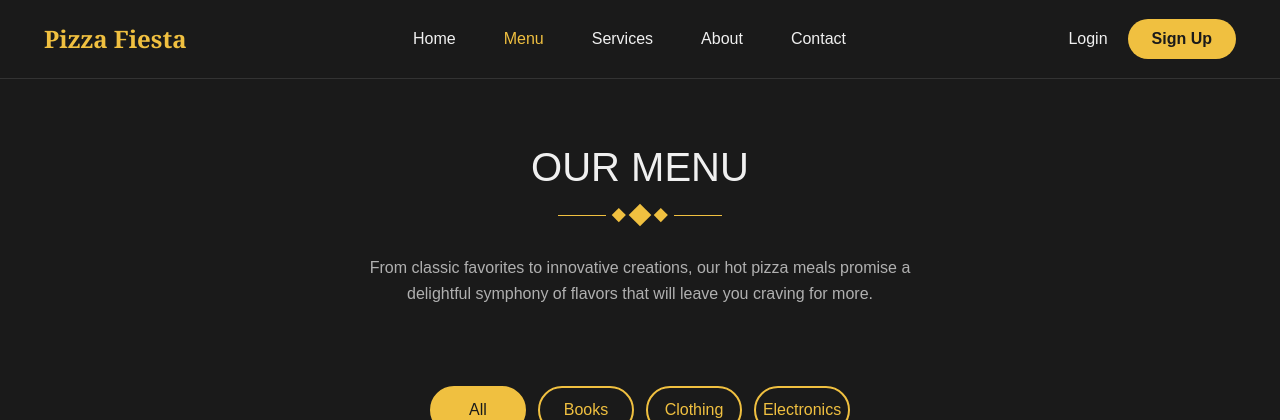
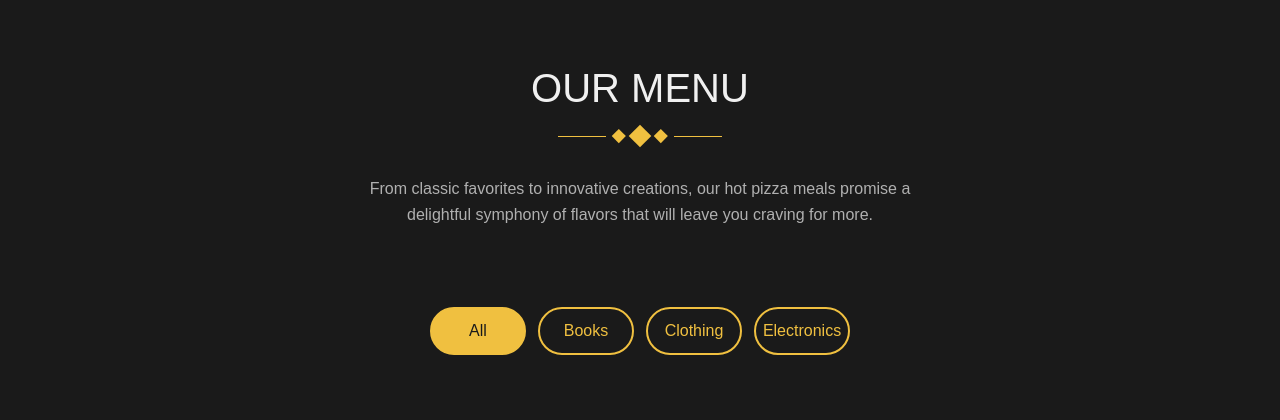
Before and after one commit to OmarNabil05/BfCAI_Web_Team, a PHP site: page /modules/menu/menu.php in a window 1280 px wide. Shown: the top 420 px of the page. Run offline with PHP 8.4, Linux system fonts and the light colour scheme; data comes from the database, SQL or seed files in the repository.

Commit message:
refactor: clean up menu.php by removing unused navigation bar and comments

```diff
--- a/modules/menu/menu.php
+++ b/modules/menu/menu.php
@@ -1,15 +1,13 @@
 <?php
-// Include database connection
 require_once '../../config/db.php';
 
-// Fetch all categories
+
 $categories_query = "SELECT * FROM categories ORDER BY name ASC";
 $categories_result = $conn->query($categories_query);
 
-// Get selected category (default to first category or 'all')
+
 $selected_category = isset($_GET['category']) ? (int)$_GET['category'] : 0;
 
-// Fetch items based on selected category
 if ($selected_category > 0) {
     $items_query = "SELECT i.*, c.name as category_name
                     FROM items i
@@ -21,7 +19,6 @@ if ($selected_category > 0) {
     $stmt->execute();
     $items_result = $stmt->get_result();
 } else {
-    // Show all items
     $items_query = "SELECT i.*, c.name as category_name
                     FROM items i
                     JOIN categories c ON i.category_id = c.id
@@ -45,55 +42,6 @@ if ($selected_category > 0) {
       padding: 0;
     }
 
-    /* Navigation Bar */
-    .navbar {
-      background-color: #1a1a1a;
-      padding: 1rem 2rem;
-      border-bottom: 1px solid #333;
-    }
-
-    .navbar-brand {
-      color: #f0c040 !important;
-      font-size: 1.5rem;
-      font-weight: bold;
-      font-family: 'Georgia', serif;
-    }
-
-    .navbar-nav .nav-link {
-      color: #f0f0f0 !important;
-      margin: 0 1rem;
-      font-weight: 500;
-      transition: color 0.3s ease;
-    }
-
-    .navbar-nav .nav-link:hover,
-    .navbar-nav .nav-link.active {
-      color: #f0c040 !important;
-    }
-
-    .btn-login {
-      color: #f0f0f0 !important;
-      border: none;
-      background: transparent;
-      margin-right: 0.5rem;
-    }
-
-    .btn-signup {
-      background-color: #f0c040;
-      color: #1a1a1a !important;
-      padding: 0.5rem 1.5rem;
-      border-radius: 50px;
-      border: none;
-      font-weight: 600;
-      transition: all 0.3s ease;
-    }
-
-    .btn-signup:hover {
-      background-color: #ffdb70;
-      transform: scale(1.05);
-    }
-
-    /* Menu Container */
     .menu-container {
       max-width: 64rem;
       margin: 0 auto;
@@ -135,7 +83,6 @@ if ($selected_category > 0) {
       line-height: 1.6;
     }
 
-    /* Menu Buttons */
     .menu-buttons {
       display: flex;
       justify-content: center;
@@ -172,7 +119,6 @@ if ($selected_category > 0) {
       transform: scale(0.97);
     }
 
-    /* Product Grid */
     .products-container {
       max-width: 1200px;
       margin: 0 auto;
@@ -286,40 +232,6 @@ if ($selected_category > 0) {
 </head>
 <body>
 
-  <!-- Navigation Bar -->
-  <nav class="navbar navbar-expand-lg">
-    <div class="container-fluid">
-      <a class="navbar-brand" href="#">Pizza Fiesta</a>
-      <button class="navbar-toggler" type="button" data-bs-toggle="collapse" data-bs-target="#navbarNav">
-        <span class="navbar-toggler-icon"></span>
-      </button>
-      <div class="collapse navbar-collapse" id="navbarNav">
-        <ul class="navbar-nav mx-auto">
-          <li class="nav-item">
-            <a class="nav-link" href="#">Home</a>
-          </li>
-          <li class="nav-item">
-            <a class="nav-link active" href="#">Menu</a>
-          </li>
-          <li class="nav-item">
-            <a class="nav-link" href="#">Services</a>
-          </li>
-          <li class="nav-item">
-            <a class="nav-link" href="#">About</a>
-          </li>
-          <li class="nav-item">
-            <a class="nav-link" href="#">Contact</a>
-          </li>
-        </ul>
-        <div class="d-flex">
-          <button class="btn btn-login">Login</button>
-          <button class="btn btn-signup">Sign Up</button>
-        </div>
-      </div>
-    </div>
-  </nav>
-
-  <!-- Menu Header -->
   <div class="menu-container">
     <h1 class="mb-3">OUR MENU</h1>
 
@@ -336,7 +248,6 @@ if ($selected_category > 0) {
     </p>
   </div>
 
-  <!-- Category Buttons -->
   <div class="container text-center">
     <div class="menu-buttons">
       <button class="btn-custom <?php echo $selected_category == 0 ? 'active' : ''; ?>"
@@ -355,23 +266,20 @@ if ($selected_category > 0) {
     </div>
   </div>
 
-  <!-- Products Grid -->
   <div class="products-container">
     <div class="row">
       <?php
       if ($items_result && $items_result->num_rows > 0) {
           while ($item = $items_result->fetch_assoc()) {
-              // Get the first photo from the photos field (if multiple photos are comma-separated)
               $photos = $item['photos'] ? explode(',', $item['photos']) : ['placeholder.jpg'];
               $main_photo = trim($photos[0]);
 
-              // Truncate description to about 80 characters
               $description = $item['description'];
               if (strlen($description) > 80) {
                   $description = substr($description, 0, 77) . '...';
               }
       ?>
-      <!-- Product: <?php echo htmlspecialchars($item['name']); ?> -->
+       <?php echo htmlspecialchars($item['name']); ?>
       <div class="col-lg-3 col-md-6">
         <div class="product-card">
           <img src="image/<?php echo htmlspecialchars($main_photo); ?>"
```
